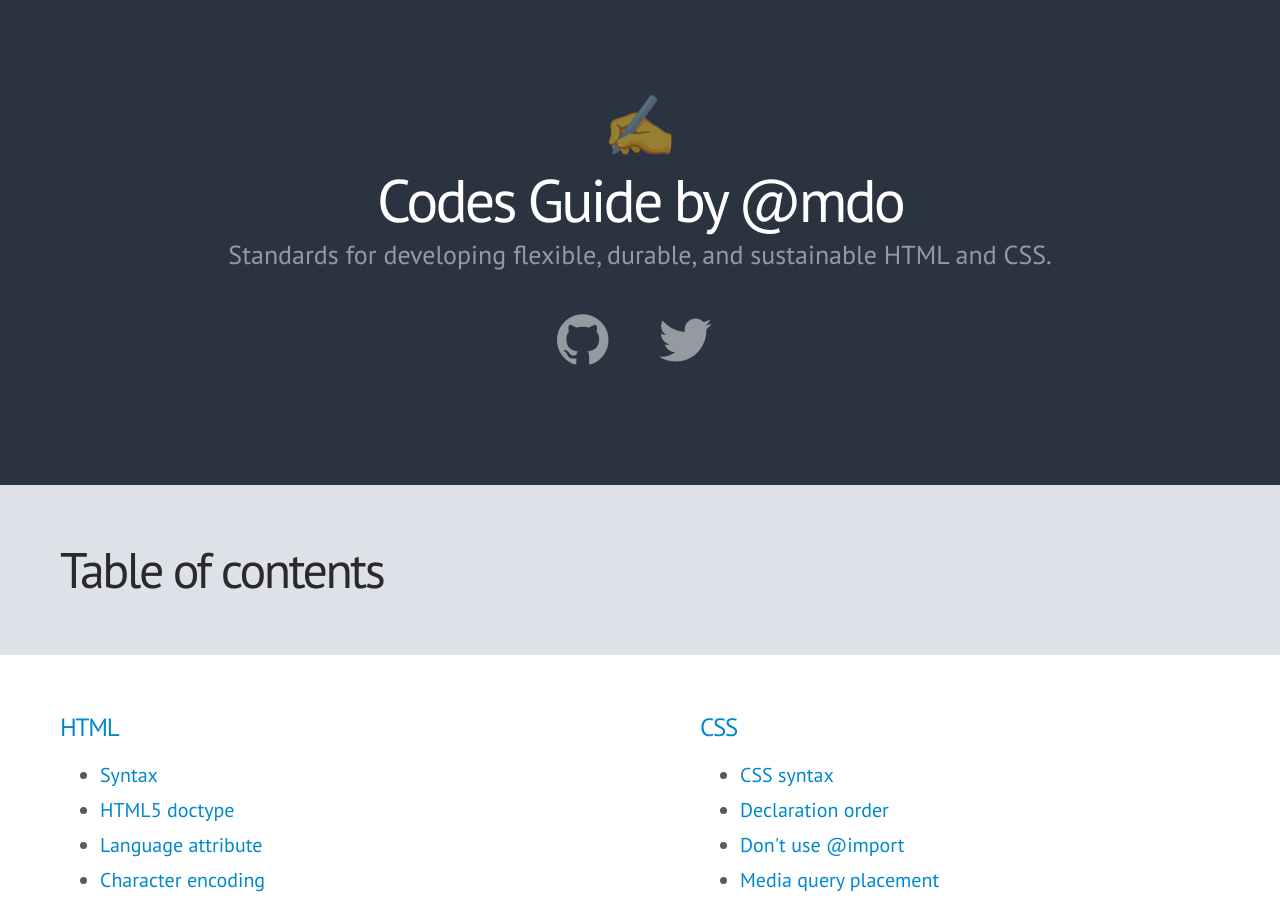
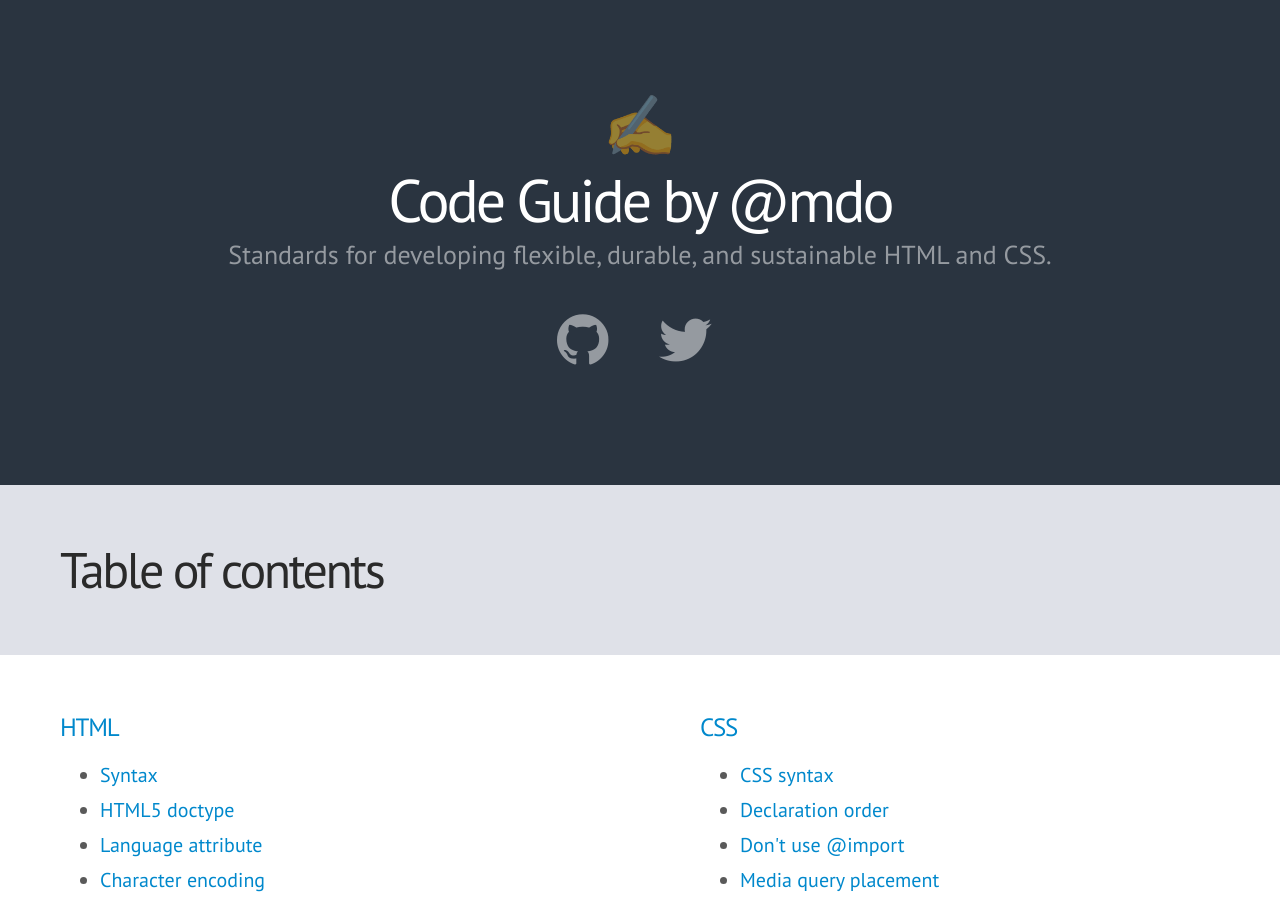
Before and after one commit to mdo/code-guide, a Jekyll site: the page built from index.html, in a window 1280 px wide and 900 px high. Built offline with Jekyll 4.4.1, drawn with Linux system fonts in a browser that asks for light colours; some web fonts are replaced; Markdown is read by kramdown in place of the engine named in the settings; comment, search, counter and statistics services are not loaded.

Commit message:
Update _config.yml

```diff
--- a/_config.yml
+++ b/_config.yml
@@ -1,4 +1,4 @@
-name:          Codes Guide by @mdo
+name:          Code Guide by @mdo
 description:   Standards for developing flexible, durable, and sustainable HTML and CSS.
 url:           http://codeguide.co
 
```
